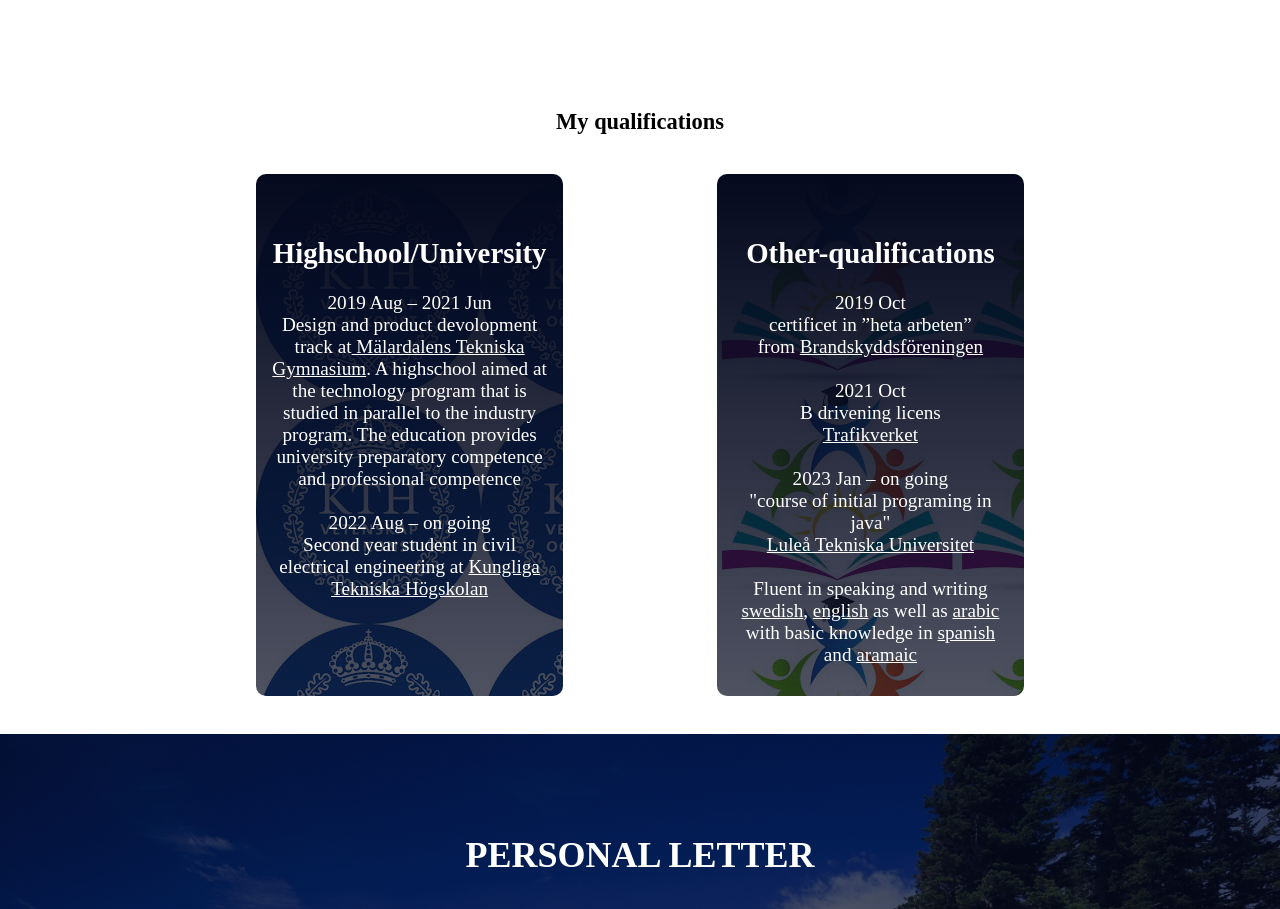
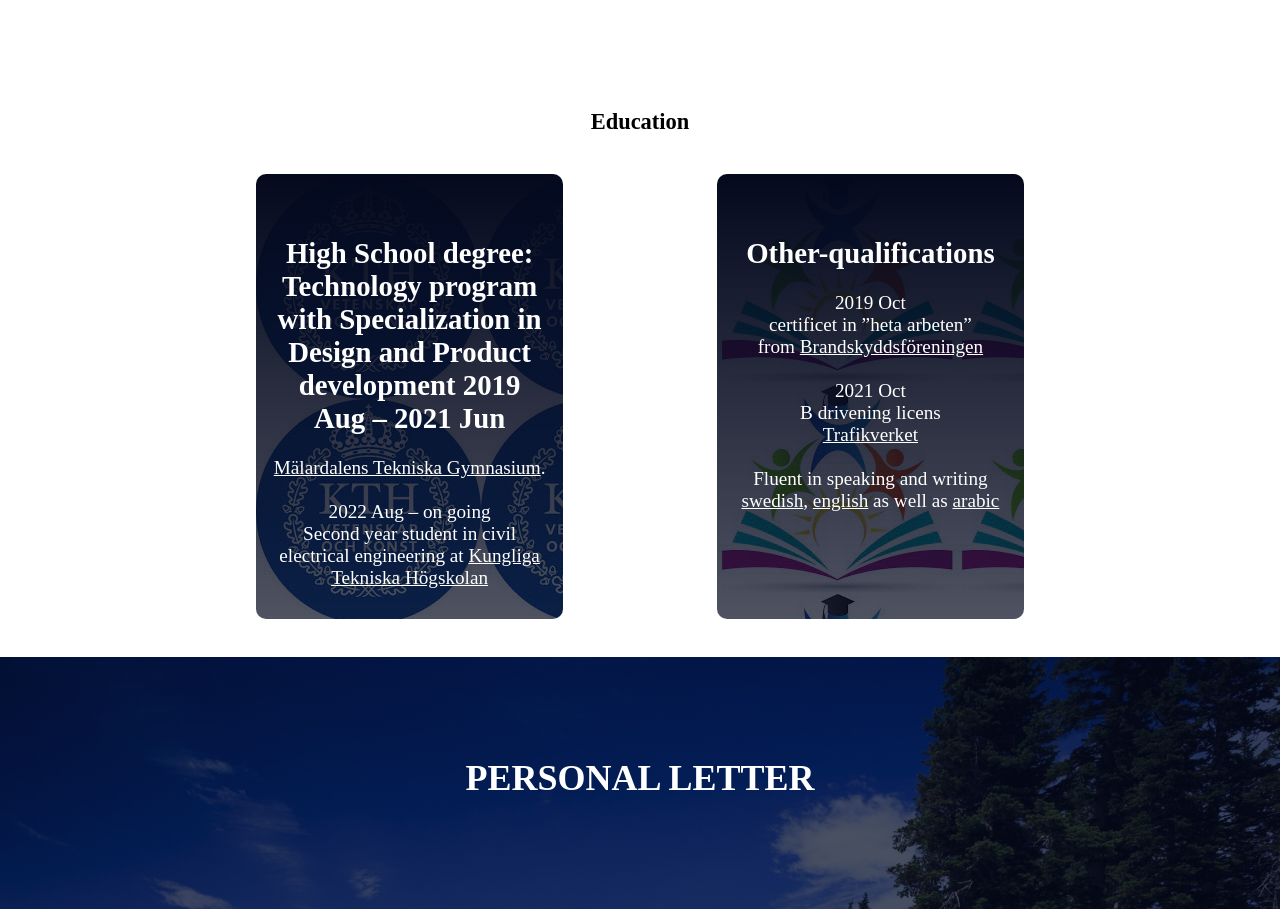
Before and after one commit to MaichlHendi/My_Website, a plain HTML site: page index.html in a window 1280 px wide. Shown: the part 1614-2523 px from the top of the page. Drawn offline with Linux system fonts and the light colour scheme.

Commit message:
Update index.html

```diff
--- a/index.html
+++ b/index.html
@@ -105,23 +105,12 @@
 
 <section class= "education">
 
-<h3>My qualifications </h3>
+<h3>Education</h3>
 <div class="row2">
 
     <div class="high_uni_col">
-        <h2> <br> Highschool/University</h2>
-        <p> <br>
-            2019 Aug – 2021 Jun <br> Design and product devolopment track at<u> Mälardalens Tekniska Gymnasium</u>.
-            A highschool aimed at the technology program that is
-            studied in parallel to the industry program. The education
-            provides university preparatory competence and professional competence
-
-
-
-
-
-
-
+        <h2> <br> High School degree: Technology program with Specialization in Design and Product development 2019 Aug – 2021 Jun </h2>
+        <p> <br> <u> Mälardalens Tekniska Gymnasium</u>.
         </p>
 
         <p><br> 2022 Aug – on going <br> Second year student in civil electrical engineering at <u>Kungliga Tekniska Högskolan</u> </p>
@@ -136,9 +125,7 @@
             from <u> Brandskyddsföreningen</u>
         </p>
         <p> <br> 2021 Oct	<br>	B drivening licens 		<br> <u>	Trafikverket</u></p>
-        <p> <br> 2023 Jan – on going <br>	"course of initial programing in java"		<br> <u>	Luleå Tekniska Universitet</u> </p>
-        <p> <br> Fluent in speaking and writing <u>swedish</u>, <u>english</u> as well as <u>arabic</u> with basic knowledge in <u>spanish</u> and <u>aramaic</u>
-        </p>
+        <p> <br> Fluent in speaking and writing <u>swedish</u>, <u>english</u> as well as <u>arabic</u>
     </div>
 
 
```
